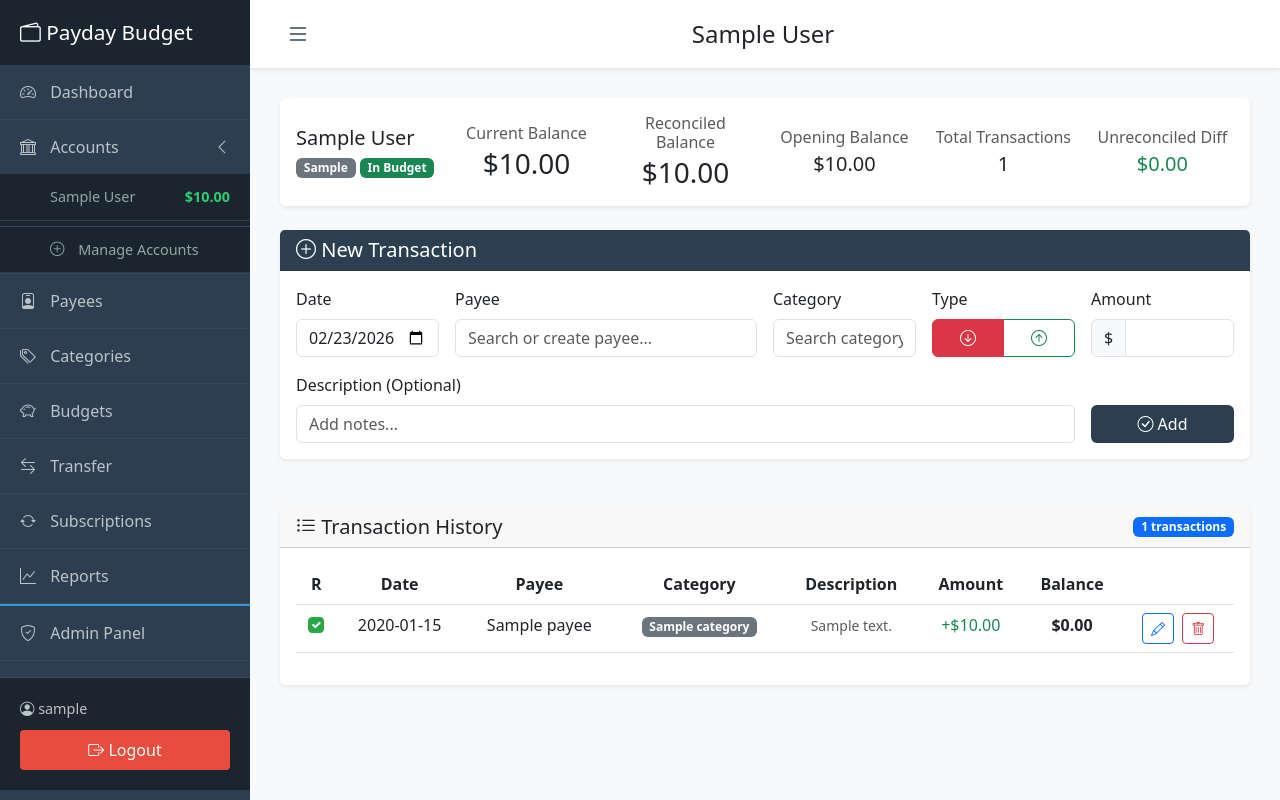
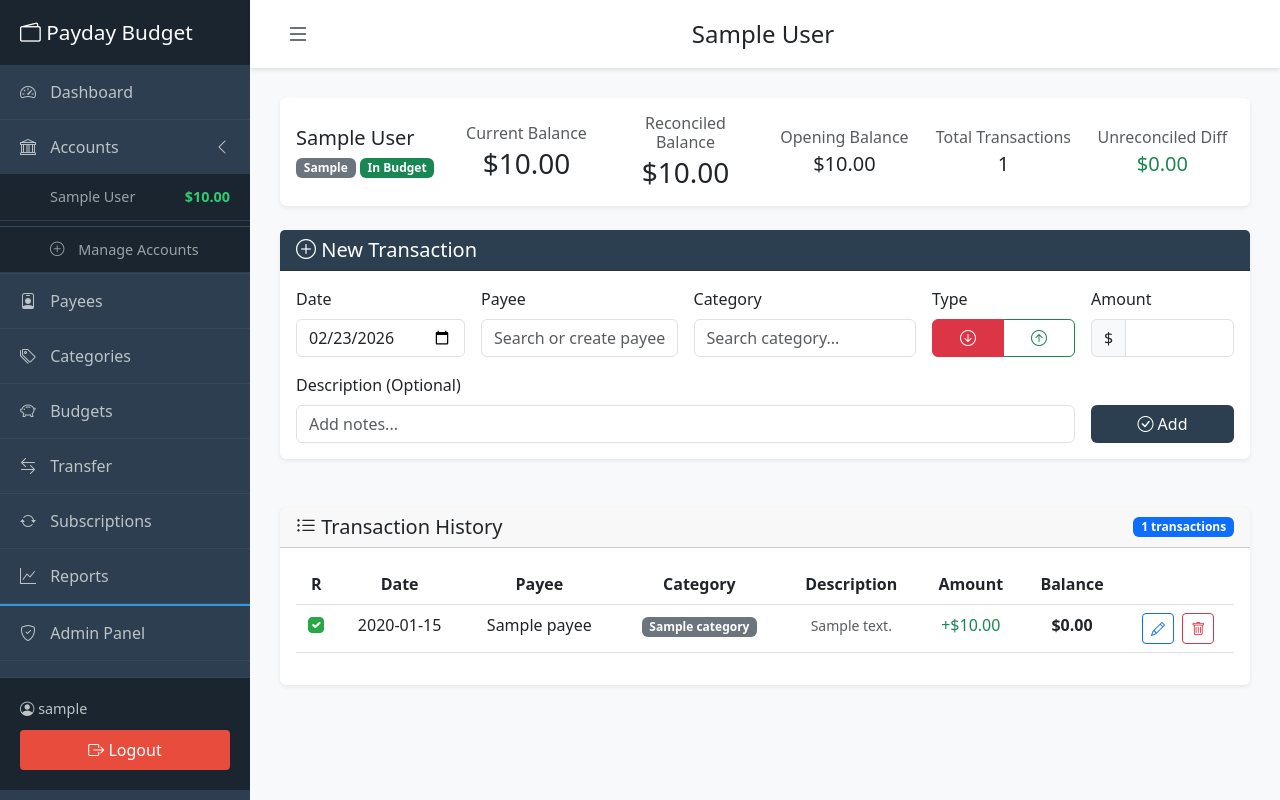
Before and after one commit to alreadyded1/Payday-Budget, a Flask app: page /account/1 in a window 1280 px wide. Run offline with Flask 3, Linux system fonts and the light colour scheme; a user stored in the database is signed in; tables that the repository leaves empty hold one stand-in row (values such as "Sample post"); some libraries are stand-ins or nearby versions.

Commit message:
Adjust Date and Category column widths in transaction form
- Date: col-md-2 → col-md-auto so it only takes the natural width
  of the date input with no dead space
- Payee: col-md-4 → col-md (flex-fill) to absorb the freed space
- Category: col-md-2 → col-md-3 for a wider typeahead field

Co-Authored-By: Claude Sonnet 4.6 <noreply@anthropic.com>

```diff
--- a/templates/account_transactions.html
+++ b/templates/account_transactions.html
@@ -71,14 +71,14 @@
                     <input type="hidden" name="csrf_token" value="{{ csrf_token() }}">
                     <div class="row g-3">
                         <!-- Date -->
-                        <div class="col-md-2">
+                        <div class="col-md-auto">
                             <label for="transaction_date" class="form-label">Date</label>
                             <input type="date" class="form-control" id="transaction_date" name="transaction_date"
                                    value="{{ today }}" required>
                         </div>
 
                         <!-- Payee (typeahead: search existing or create new) -->
-                        <div class="col-md-4">
+                        <div class="col-md">
                             <label class="form-label">Payee</label>
                             <div style="position: relative;">
                                 <input type="text" class="form-control" id="payee_input" autocomplete="off"
@@ -92,7 +92,7 @@
                         </div>
 
                         <!-- Category (typeahead) -->
-                        <div class="col-md-2">
+                        <div class="col-md-3">
                             <label class="form-label">Category</label>
                             <div style="position: relative;">
                                 <input type="text" class="form-control" id="category_input" autocomplete="off"
```
